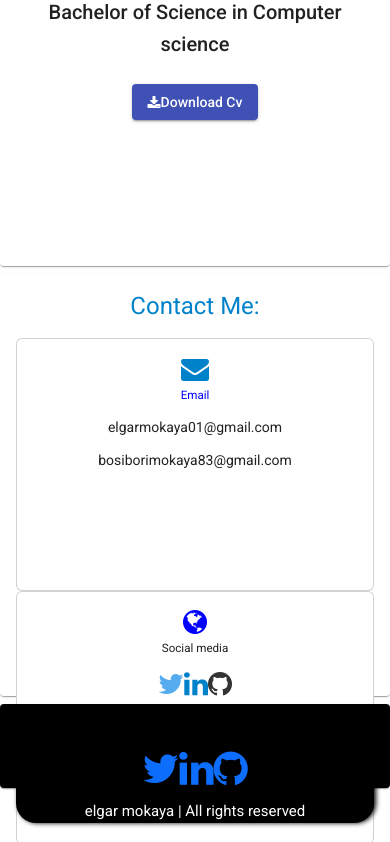
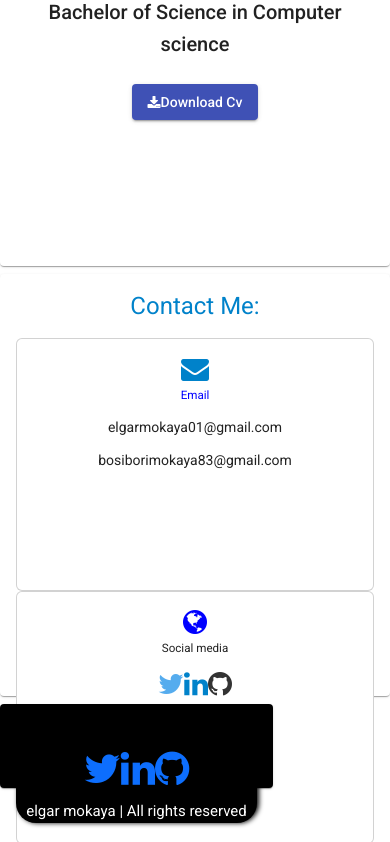
Before and after one commit to ElgarMokaya/updated-portfolio, an Angular app: page / in a window 390 px wide. Shown: the part 1065-1907 px from the top of the page. Built offline with nearby package versions, Linux system fonts and the light colour scheme.

Commit message:
modified html file

```diff
--- a/src/app/app.component.css
+++ b/src/app/app.component.css
@@ -72,3 +72,14 @@ a{
     font-size: 15px;
 
   }
+
+  @media screen and (max-width: 500px) {
+
+    .home,
+    .about,
+    .resume,
+    .contact,
+    .footer {
+        width: 70%;
+    }
+}
--- a/src/app/app.component.html
+++ b/src/app/app.component.html
@@ -154,7 +154,7 @@
     </mat-card>
     <!--footer-->
 
-    <mat-card class="footer">
+    <mat-card class="footer"id="footer">
       <mat-card-content>
         <div class="footer-details">
           <a href="https://mobile.twitter.com/elgarmokaya" class="fa fa-twitter"></a>
```
